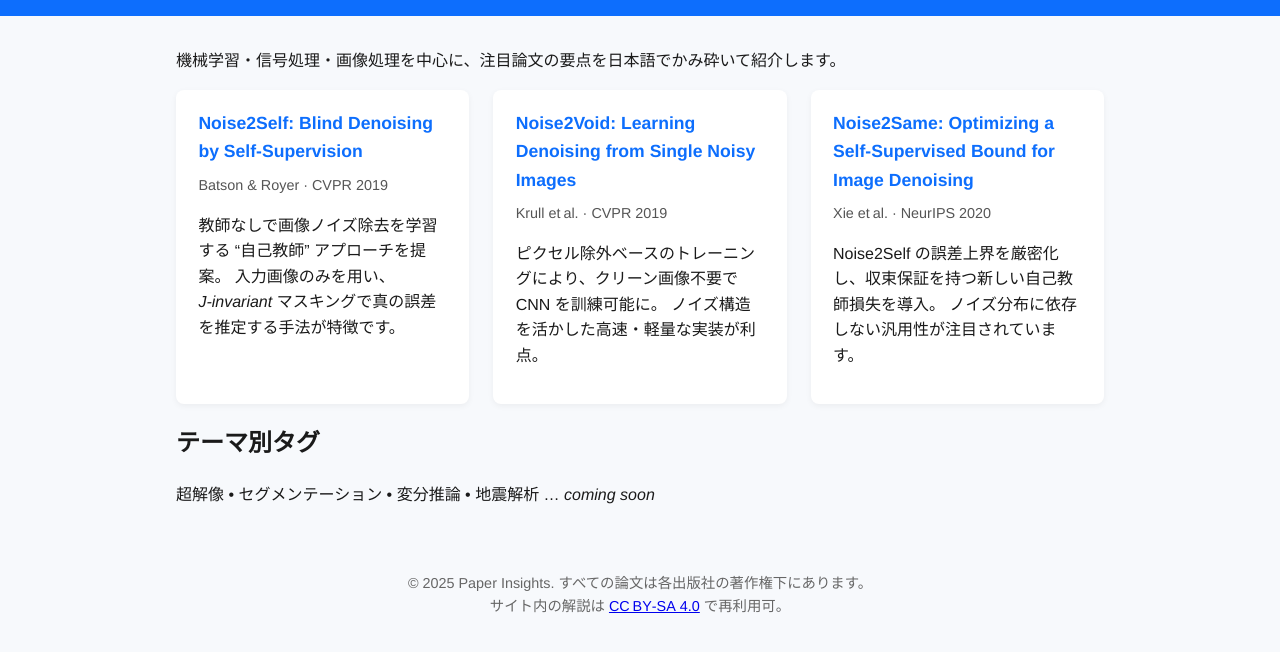
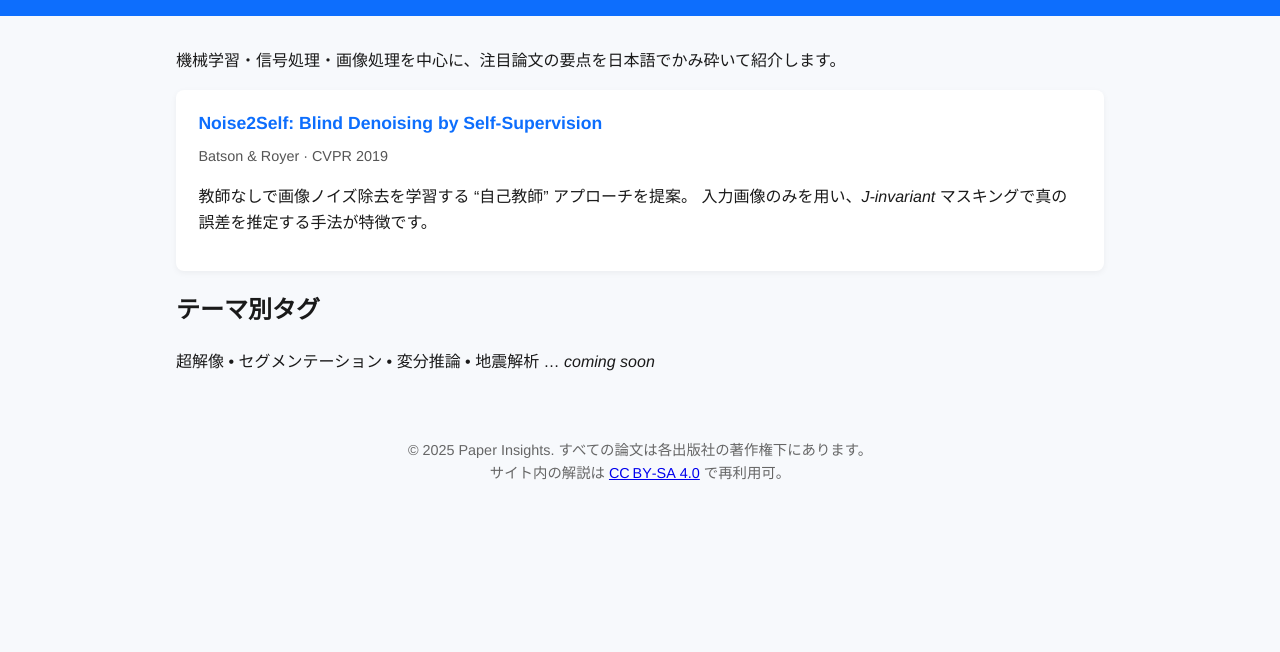
Before and after one commit to ozw4/ozw4.github.io, a plain HTML site: page index.html in a window 1280 px wide. Shown: the part 68-720 px from the top of the page. Drawn offline with Linux system fonts and the light colour scheme.

Commit message:
Update index.html

```diff
--- a/index.html
+++ b/index.html
@@ -73,26 +73,6 @@
       </p>
     </article>
 
-    <!-- ▼ 2 枚目 -->
-    <article class="paper-card">
-      <h3><a href="papers/noise2void.html">Noise2Void: Learning Denoising from Single Noisy Images</a></h3>
-      <div class="meta">Krull et al. · CVPR 2019</div>
-      <p>
-        ピクセル除外ベースのトレーニングにより、クリーン画像不要で CNN を訓練可能に。
-        ノイズ構造を活かした高速・軽量な実装が利点。
-      </p>
-    </article>
-
-    <!-- ▼ 3 枚目 -->
-    <article class="paper-card">
-      <h3><a href="papers/noise2same.html">Noise2Same: Optimizing a Self‑Supervised Bound for Image Denoising</a></h3>
-      <div class="meta">Xie et al. · NeurIPS 2020</div>
-      <p>
-        Noise2Self の誤差上界を厳密化し、収束保証を持つ新しい自己教師損失を導入。
-        ノイズ分布に依存しない汎用性が注目されています。
-      </p>
-    </article>
-
     <!-- ▼ 必要に応じて追加 -->
   </section>
 
```
